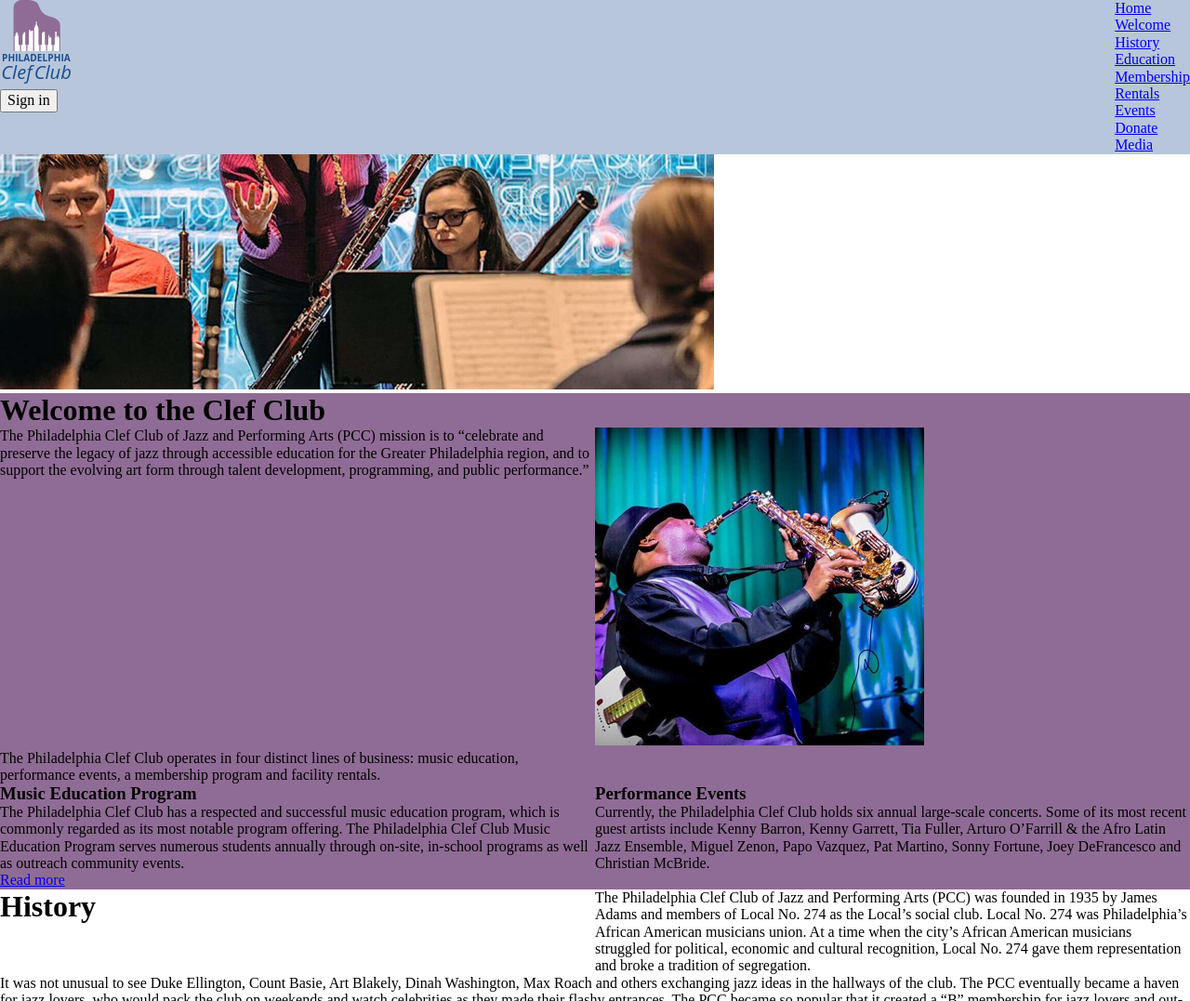
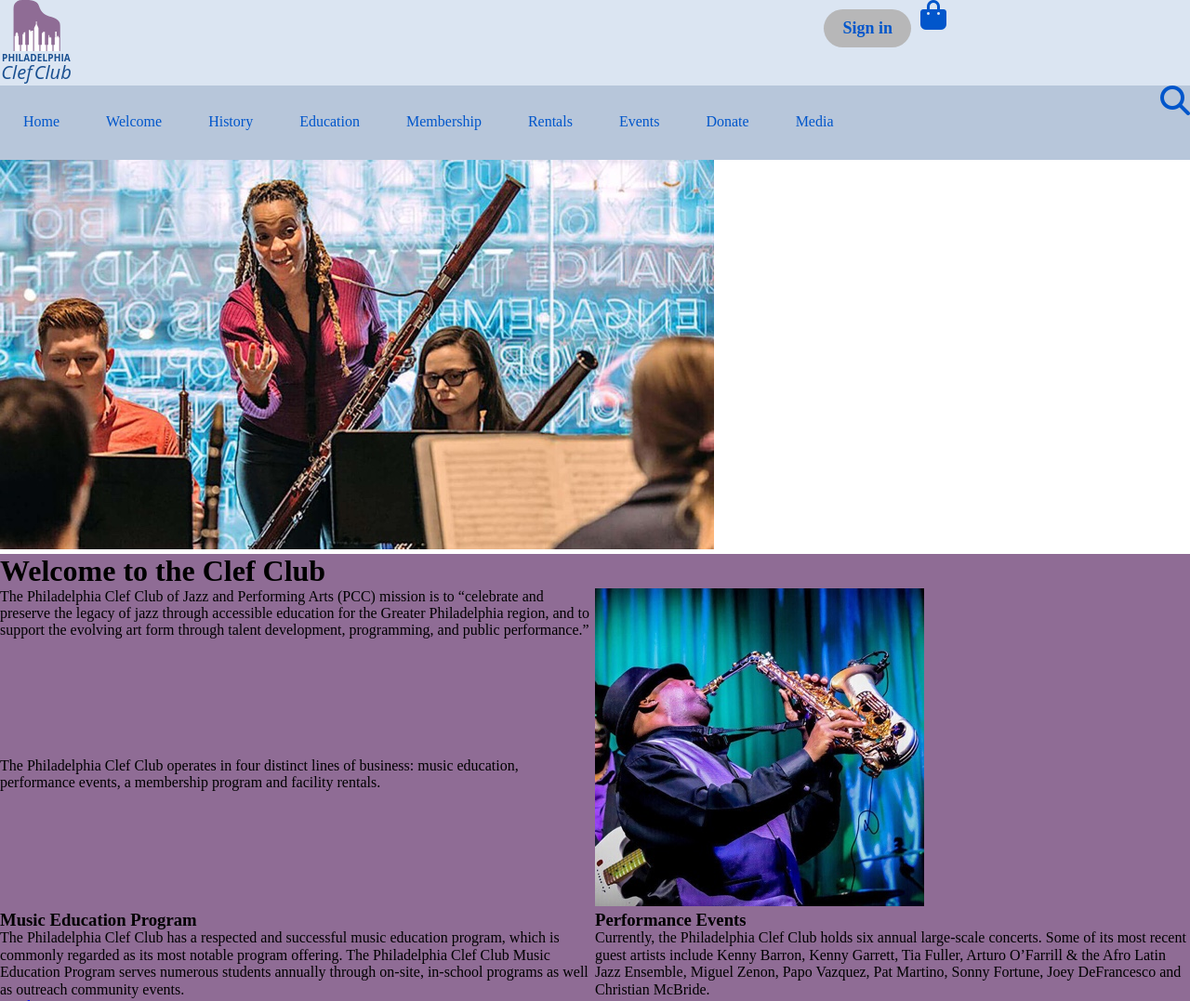
Before and after one commit to cab-aileen/AileenC_ClefClub-Final, a website: page deploy/index.html in a window 1280 px wide. Shown: the top 1077 px of the page at 93% size. Drawn offline with nearby package versions, Linux system fonts and the light colour scheme.

Commit message:
fixing nav for sm md lg and adding colors

```diff
--- a/deploy/index.html
+++ b/deploy/index.html
@@ -21,13 +21,17 @@
 		<main>
 			<header class="header">
 			    <section class="nav1">
-			        <img src="img/clefclub-logo.svg" alt="clefclublogo" />
+			        <img src="img/clefclub-logo.svg"  id="logo"alt="clefclublogo" />
 			        <section id="button-container">
 			            <button>Sign in</button>
 			        </section>
+
+			        <section id="bag">
+			            <i class="fas fa-shopping-bag fa-2x" id="shopping-bag-icon"></i>
+			        </section>
 			    </section>
 
-			    <div>
+			    <div class="nav2">
 			        <section id="burger-container">
 			            <i class="fas fa-bars nav-btns" id="burger-icon"></i>
 			        </section>
@@ -45,6 +49,10 @@
 			                <li><a href="#media" class="nav-btns">Media</a></li>
 			            </ul>
 			        </nav>
+
+			        <section id="search">
+			            <i class="fa fa-search fa-2x " id="search-icon"></i>
+			        </section>
 
 			    </div>
 
@@ -602,14 +610,14 @@
 																														        <h1>Media</h1>
 																														    </div>
 
-																														    <div>
+																														    <div class="videos">
 																														        <img src="img/mediavideo.jpg" alt=media/>
 																														        <a href="Videos">Videos</a>
 																														    </div>
 
 																														    <hr>
 
-																														    <div>
+																														    <div class="photos">
 																														        <img src="img/players-media.jpg" alt=media/>
 																														        <a href="Photos">Photos</a>
 																														    </div>
--- a/dev/scss/base/_base.scss
+++ b/dev/scss/base/_base.scss
@@ -50,7 +50,7 @@
         grid-template-rows: 200px;
       }
       .performer {
-        grid-row: 2/3;
+        grid-row: 2/4;
       }
       .intro2 {
         grid-row: 3;
@@ -89,6 +89,7 @@
       }
       .streets {
         display: flex;
+        grid-column: span 2;
       }
     }
   }
@@ -129,7 +130,6 @@
 
   .media {
     grid-area: media;
-    display: none;
   }
 
   .footer {
--- a/dev/scss/components/_navigation.scss
+++ b/dev/scss/components/_navigation.scss
@@ -5,54 +5,3 @@
   text-decoration: none;
   transition: 0.25s;
 }
-
-#nav-container {
-  ul {
-    display: none;
-    margin-bottom: 25px;
-  }
-
-  ul li {
-    text-align: center;
-
-    a {
-      text-decoration: none;
-      display: inline-block;
-      padding: 10px;
-      background: #0156cb;
-      width: 100%;
-      transition: 0.25s;
-      color: white;
-
-      &:hover {
-        background: darken(#0156cb, 10%);
-      }
-
-      &:active {
-        background: #0156cb;
-      }
-
-      &:link,
-      &:visited {
-        color: darken(#0156cb, 20%);
-      }
-    }
-  }
-
-  @include lg {
-    .header {
-      display: flex;
-      justify-content: space-between;
-    }
-    #nav-container {
-      ul {
-        display: flex;
-      }
-      ul li {
-        a {
-          background: none;
-        }
-      }
-    }
-  }
-}
--- a/dev/scss/content/_education.scss
+++ b/dev/scss/content/_education.scss
@@ -2,7 +2,7 @@
   background: #8f6c95;
 
   .gridtrumpet {
-    background-image: url("deploy/img/trumpet-education.jpg");
+    background-image: url("/deploy/img/trumpet-education.jpg");
     width: 100%;
     height: 300px;
   }
--- a/dev/scss/layout/_header.scss
+++ b/dev/scss/layout/_header.scss
@@ -1,25 +1,16 @@
-header {
-  background: #b7c6da;
-  left: 0;
-  position: fixed;
-  top: 0;
-  width: 100%;
-  display: flex;
-  justify-content: space-between;
+.nav1 {
+  display: grid;
+  background: #dbe5f2;
+  grid-template-columns: 700px 1fr 1fr;
+  align-content: center;
 
-  .desktop-logo {
+  #logo {
     display: none;
 
-    @include lg {
+    @include md {
       display: inline-block;
     }
   }
-
-  > div {
-    display: flex;
-    justify-content: space-between;
-    align-items: center;
-    // width: 100%;
 
   #button-container {
     padding: 10px;
@@ -43,11 +34,25 @@
     }
   }
 
+  #bag {
+    color: #0156cb;
+  }
+}
+.nav2 {
+  background: #b7c6da;
+  display: flex;
+  width: 100%;
+  justify-content: space-between;
+
+  #search {
+    color: #0156cb;
+  }
+
   #burger-container {
-      align-items: left;
-      color: #0156cb;
+    align-items: center;
     display: flex;
     padding: 10px;
+    color: #0156cb;
 
     @include lg {
       display: none !important;
@@ -57,19 +62,50 @@
       cursor: pointer;
       font-size: rem-calc(30);
     }
+  }
 
+  #nav-container {
+    background-color: #b7c6da;
+    width: 100%;
+    position: absolute;
+    top: 124px;
+
+    @include md {
+      top: 156px;
+    }
+
+    .nav-btns {
+      display: inline-block;
+      text-decoration: none;
+      margin: 0 auto;
+      color: #0156cb;
+      padding: 10px 5px;
+      border-bottom: 2px solid transparent;
+      &:hover {
+        border-bottom: 3px solid white;
+      }
+      &:active {
+        background: #dbe5f2;
+      }
+    }
+    ul li {
+      text-align: center;
+    }
     @include lg {
+      background-color: none;
+      display: block !important;
+      position: unset;
+      width: auto;
+      .nav-btns {
+        color: #0156cb;
+      }
+      ul {
         display: flex;
-        justify-content: left;
-
-        .mobile-logo {
-          display: none;
+        align-items: center;
+      }
+      ul li {
+        margin: 20px;
       }
     }
   }
 }
-
-  @include lg {
-    display: flex;
-  }
-}
```
Also changed, not shown: deploy/css/styles.css, deploy/img/shopping-bag.svg (renamed from deploy/img/shopping bag.svg), 3 other files. Lines whose indentation alone changed are shown as unchanged.
